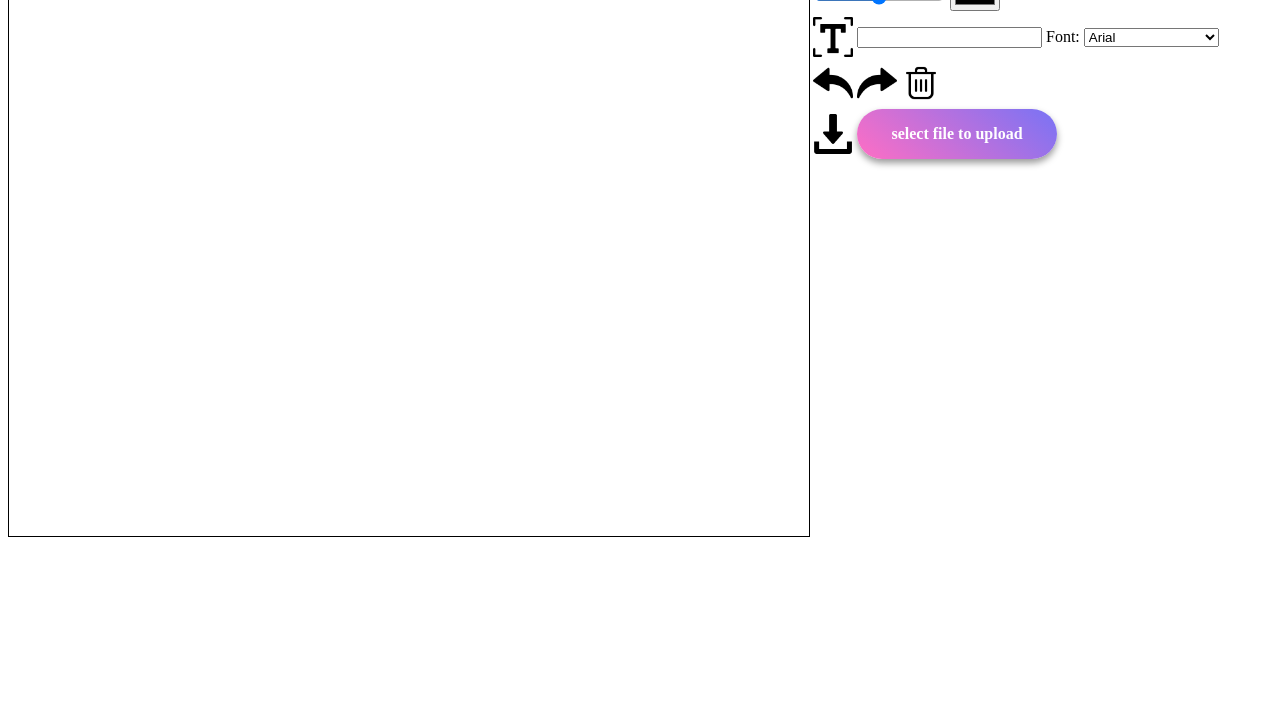
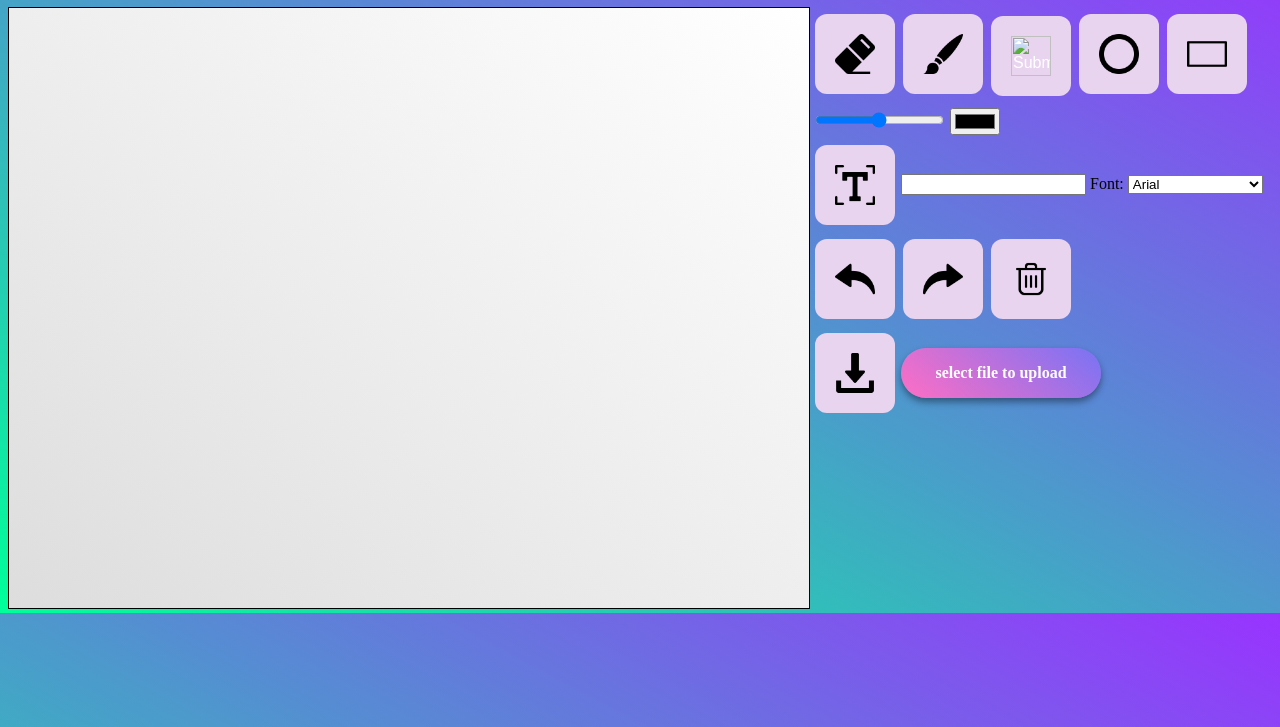
Before and after one commit to ssuyung/Web-Canvas, a plain HTML site: page index.html in a window 1280 px wide. Shown: the part 73-800 px from the top of the page. Drawn offline with Linux system fonts and the light colour scheme.

Commit message:
add css formats

```diff
--- a/index.css
+++ b/index.css
@@ -1,5 +1,5 @@
 #myCanvas{
-    /* cursor: url("./src/big-paint-brush_shrinked.png"), auto; */
+    background: linear-gradient(to top right, #dddddd 0%, #ffffff 100%);
     border:1px solid #000000;
 }
 /* body{
@@ -9,7 +9,16 @@
     width: 40px;
     height: 40px;
     /* border:1px solid #000000; */
-    float:left;
+    /* float:center; */
+    background-color: #e9d4ef;
+    border:#fff;
+
+    color: white;
+    padding: 20px;
+    display: inline-block;
+    font-size: 16px;
+    margin: 4px 2px;
+    border-radius: 12px;
 }
 .file-input{
     display: block;
@@ -33,6 +42,6 @@
     height: 0.1px;
     position: absolute;
   }
-/* body {
-    background: linear-gradient(to top right, #33ccff 0%, #ff99cc 100%);
-} */
+body{
+    background: linear-gradient(to top right, #00ff99 0%, #9933ff 100%);
+}
--- a/index.html
+++ b/index.html
@@ -4,6 +4,7 @@
         <link rel="stylesheet" href="index.css">
     </head>
     <body onload="init()">
+        <h1 style="font-family: fantasy;">My Canvas</h1>
         <div style="float: left">
             <canvas id="myCanvas" width="800" height="600">
             Your browser does not support the HTML canvas tag.
```
Lines whose indentation alone changed are shown as unchanged.
